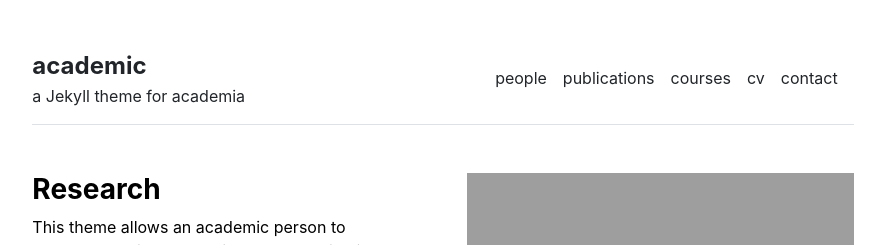
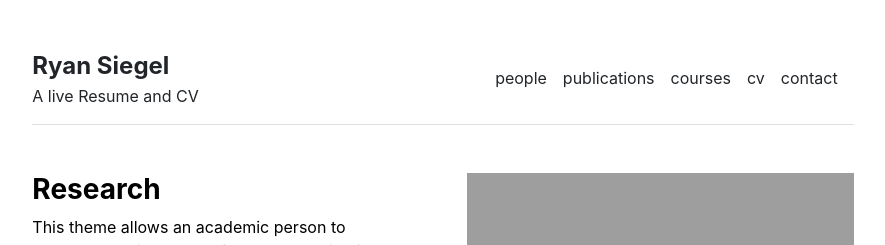
Before and after one commit to RSiegel03/academic-gh-pages, a Jekyll site: the page built from index.md, in a window 1280 px wide. Shown: the top 245 px of the page, without its empty margins (197-1082 px from the left). Built offline with Jekyll 4.4.1, drawn with Linux system fonts in a browser that asks for light colours.

Commit message:
Update _config.yml

```diff
--- a/_config.yml
+++ b/_config.yml
@@ -1,4 +1,4 @@
 url: "" # the base hostname & protocol for your site, e.g. http://example.com
 baseurl: "" # the subpath of your site, e.g. /blog
-title: "academic" # the name of your site, e.g. ACME Corp.
-description: "a Jekyll theme for academia"
+title: "Ryan Siegel" # the name of your site, e.g. ACME Corp.
+description: "A live Resume and CV"
```
